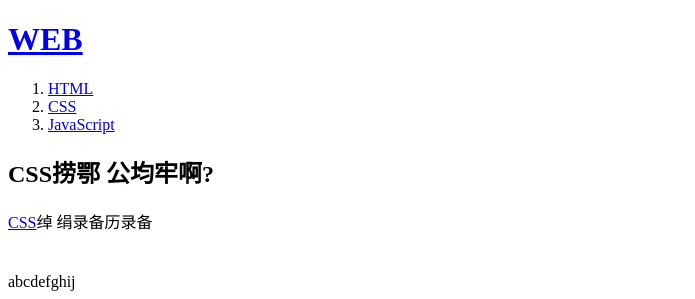
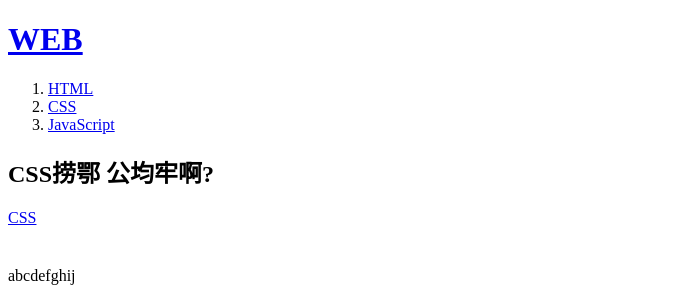
Before and after one commit to uykhc/WEB1, a plain HTML site: page 2.html in a window 1280 px wide. Shown: the top 299 px of the page, without its empty margins (0-695 px from the left). Drawn offline with Linux system fonts and the light colour scheme.

Commit message:
Update 2.html

```diff
--- a/2.html
+++ b/2.html
@@ -20,7 +20,7 @@
         </ul> -->
 
         <h2>CSS捞鄂 公均牢啊?</h2>
-        <p><a href = "https://www.youtube.com/" target = "_blank" title = "Youtube">CSS</a>绰 绢录备历录备</p>
+        <p><a href = "https://www.youtube.com/" target = "_blank" title = "Youtube">CSS</a></p>
         <p style="margin-top: 40px;">abcdefghij</p>
         klmnopqrstuvwxyz
         <br>
```
